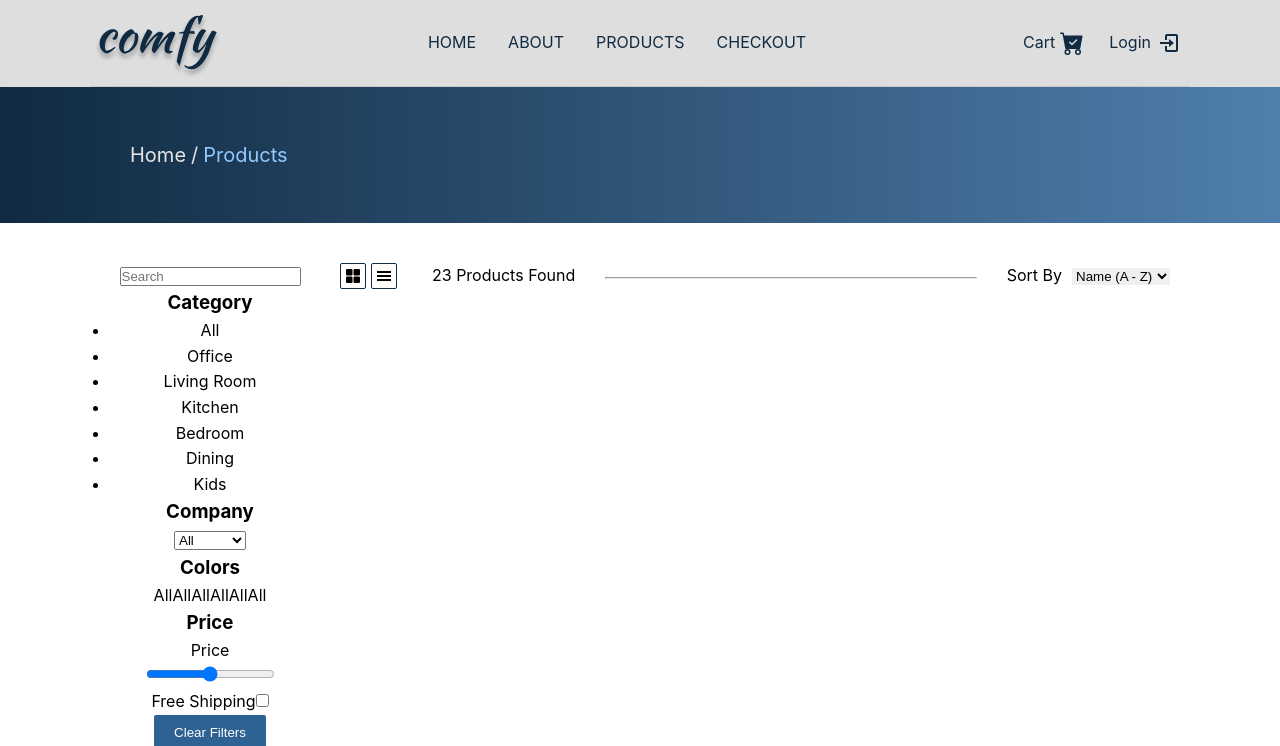
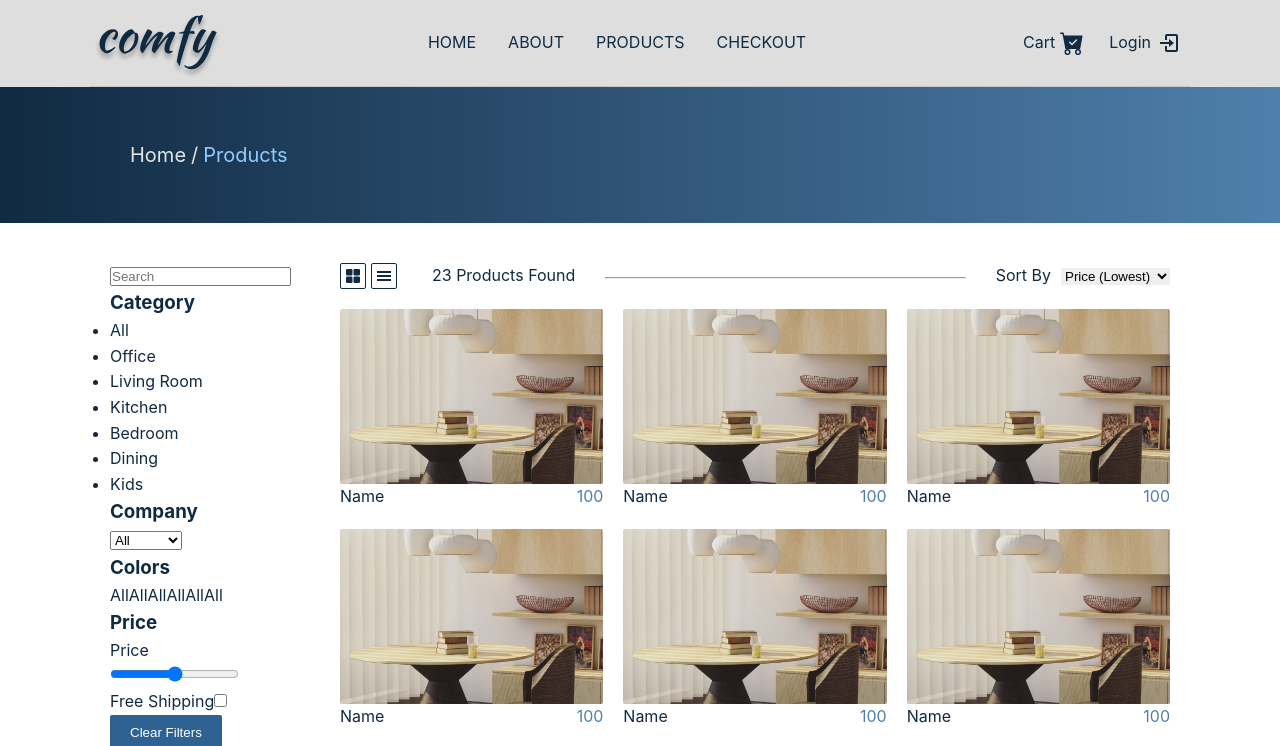
Before and after one commit to nhatkytran/React-Comfy-JSm, a React (Create React App) app: page /products in a window 1280 px wide. Shown: the top 746 px of the page. Built offline with nearby package versions, Linux system fonts and the light colour scheme; no server answers.

Commit message:
Products Basic setup

```diff
--- a/src/pages/Products.jsx
+++ b/src/pages/Products.jsx
@@ -1,8 +1,7 @@
 import { useEffect, useState } from "react";
 import { ProductsStyles } from "./styledComponents";
 import { PageHero } from "../components";
-import { Filter } from "./ProductsComponent";
-import { Sort } from "./ProductsComponent";
+import { Filter, Sort, ProductsList } from "./ProductsComponent";
 
 function Products() {
   const [height, setHeight] = useState("100vh");
@@ -34,6 +33,7 @@ function Products() {
           <Filter />
           <div>
             <Sort />
+            <ProductsList />
           </div>
         </div>
       </div>
--- a/src/pages/ProductsComponent/Filter.jsx
+++ b/src/pages/ProductsComponent/Filter.jsx
@@ -1,6 +1,9 @@
+import { FilterStyles } from "../styledComponents";
+
 function Filter() {
   return (
-    <div className="filters">
+    <FilterStyles>
+      <div className="filter">
         <input type="text" placeholder="Search" />
         <div>
           <h3>Category</h3>
@@ -46,6 +49,7 @@ function Filter() {
           <button className="btn">Clear Filters</button>
         </div>
       </div>
+    </FilterStyles>
   );
 }
 
--- a/src/pages/ProductsComponent/ProductsList.jsx
+++ b/src/pages/ProductsComponent/ProductsList.jsx
@@ -1,5 +1,72 @@
+import { Link } from "react-router-dom";
+import { AiOutlineSearch } from "react-icons/ai";
+
+import desk from "../../imgs/nice-desk.jpeg";
+import upperFirstLetter from "../../utils/upperFirstLetter";
+
+import { ProductsListStyles } from "../styledComponents";
+
 function ProductsList() {
-  return "ProductsList";
+  return (
+    <ProductsListStyles className="products-list grid-layout">
+      <ProductGrid />
+      <ProductGrid />
+      <ProductGrid />
+      <ProductGrid />
+      <ProductGrid />
+      <ProductGrid />
+      <ProductGrid />
+      <ProductGrid />
+      <ProductGrid />
+      <ProductGrid />
+      <ProductGrid />
+      <ProductGrid />
+      <ProductGrid />
+      <ProductGrid />
+      <ProductGrid />
+    </ProductsListStyles>
+  );
+}
+
+function ProductGrid() {
+  return (
+    <article className="product-grid">
+      <div to="/products/id" className="img-container">
+        <img src={desk} alt="Test" />
+        <Link to="/" className="overlay">
+          <AiOutlineSearch />
+        </Link>
+      </div>
+      <div>
+        <p>{upperFirstLetter("name")}</p>
+        <p className="price">100</p>
+      </div>
+    </article>
+  );
+}
+
+function ProductList() {
+  return (
+    <article className="product-list">
+      <div>
+        <div className="image">
+          <div className="overlay">
+            <AiOutlineSearch />
+          </div>
+        </div>
+      </div>
+      <div className="product-list-content">
+        <h3>{upperFirstLetter("your name")}</h3>
+        <p className="price">Price</p>
+        <p>
+          {`Lorem ipsum, dolor sit amet consectetur adipisicing elit. Deserunt
+            iste quas minima qui tempore porro quos provident labore voluptas
+            omnis?`.substring(0, 100) + "..."}
+        </p>
+        <button className="btn btn-details">DETAILS</button>
+      </div>
+    </article>
+  );
 }
 
 export default ProductsList;
--- a/src/pages/ProductsComponent/Sort.jsx
+++ b/src/pages/ProductsComponent/Sort.jsx
@@ -3,6 +3,8 @@ import { IoGrid } from "react-icons/io5";
 import { GiHamburgerMenu } from "react-icons/gi";
 
 function Sort() {
+  function handlePrice() {}
+
   return (
     <SortStyles>
       <div className="views">
@@ -19,8 +21,15 @@ function Sort() {
       </div>
       <div className="sort">
         <span>Sort By</span>
-        <select className="sort-select" name="" id="">
-          <option value="">Name (A - Z)</option>
+        <select
+          className="sort-select"
+          value="price-lowest"
+          onChange={handlePrice}
+        >
+          <option value="price-lowest">Price (Lowest)</option>
+          <option value="price-highest">Price (Highest)</option>
+          <option value="name-a">Name (A - Z)</option>
+          <option value="name-z">Name (Z - A)</option>
         </select>
       </div>
     </SortStyles>
--- a/src/pages/styledComponents/FilterStyles.jsx
+++ b/src/pages/styledComponents/FilterStyles.jsx
@@ -1,3 +1,10 @@
 import styled from "styled-components";
 
-export const FilterStyles = styled.div``;
+export const FilterStyles = styled.div`
+  .filter {
+    text-align: left;
+
+    position: sticky;
+    top: 20px;
+  }
+`;
--- a/src/pages/styledComponents/ProductsListStyles.jsx
+++ b/src/pages/styledComponents/ProductsListStyles.jsx
@@ -1,3 +1,160 @@
 import styled from "styled-components";
+import desk from "../../imgs/nice-desk.jpeg";
 
-export const ProductsListStyles = styled.div``;
+export const ProductsListStyles = styled.div`
+  display: grid;
+  margin-top: 20px;
+
+  // Grid template
+  &.grid-layout {
+    grid-template-columns: 1fr 1fr 1fr;
+    gap: 20px;
+
+    @media screen and (max-width: 968px) {
+      grid-template-columns: 1fr 1fr;
+    }
+
+    @media screen and (max-width: 768px) {
+      grid-template-columns: 1fr;
+      gap: 15px;
+    }
+  }
+
+  .product-grid {
+    width: 100%;
+
+    .img-container {
+      position: relative;
+
+      img {
+        width: 100%;
+        height: 175px;
+        object-fit: cover;
+        object-position: center;
+        border-radius: 2px;
+
+        @media screen and (max-width: 768px) {
+          height: 200px;
+        }
+      }
+
+      .overlay {
+        background-color: rgba(16, 42, 66, 0.4);
+        transition: all ease 0.2s;
+        cursor: pointer;
+
+        position: absolute;
+        top: 0;
+        left: 0;
+        right: 0;
+        bottom: 0;
+
+        opacity: 0;
+
+        &:hover {
+          opacity: 1;
+        }
+
+        svg {
+          font-size: 36px;
+          fill: var(--main-text-white);
+
+          position: absolute;
+          top: 50%;
+          left: 50%;
+          transform: translate(-50%, -50%);
+        }
+      }
+    }
+
+    div {
+      display: flex;
+      align-items: center;
+      justify-content: space-between;
+
+      .price {
+        color: var(--main-text-light);
+      }
+    }
+  }
+
+  // List template
+  &.list-layout {
+    grid-template-columns: 1fr;
+    gap: 20px;
+  }
+
+  .product-list {
+    display: flex;
+    align-items: center;
+
+    @media screen and (max-width: 968px) {
+      flex-direction: column;
+      align-items: flex-start;
+    }
+
+    .image {
+      display: block;
+      width: 300px;
+      height: 200px;
+      background-image: url(${desk});
+      background-repeat: no-repeat;
+      background-position: center center;
+      background-size: cover;
+      border-radius: 2px;
+
+      position: relative;
+
+      .overlay {
+        background-color: rgba(16, 42, 66, 0.4);
+        transition: all ease 0.2s;
+        cursor: pointer;
+
+        position: absolute;
+        top: 0;
+        left: 0;
+        right: 0;
+        bottom: 0;
+
+        opacity: 0;
+
+        &:hover {
+          opacity: 1;
+        }
+
+        svg {
+          font-size: 36px;
+          fill: var(--main-text-white);
+
+          position: absolute;
+          top: 50%;
+          left: 50%;
+          transform: translate(-50%, -50%);
+        }
+      }
+    }
+
+    &-content {
+      text-align: left;
+      padding: 0 20px;
+
+      @media screen and (max-width: 968px) {
+        padding: 10px 20px 20px 0;
+      }
+
+      .price {
+        color: var(--main-text-light);
+      }
+
+      .btn-details {
+        margin-top: 10px;
+        padding: 2px 4px;
+        transition: all linear 0.1s;
+
+        &:hover {
+          background-color: var(--main-text-light);
+        }
+      }
+    }
+  }
+`;
--- a/src/pages/styledComponents/ProductsStyles.jsx
+++ b/src/pages/styledComponents/ProductsStyles.jsx
@@ -7,6 +7,15 @@ export const ProductsStyles = styled.div`
     gap: 30px;
 
     width: 100%;
+    color: var(--main-text);
     padding: 40px 20px;
+
+    @media screen and (max-width: 768px) {
+      gap: 15px;
+    }
+
+    @media screen and (max-width: 668px) {
+      grid-template-columns: 1fr;
+    }
   }
 `;
--- a/src/pages/styledComponents/SortStyles.jsx
+++ b/src/pages/styledComponents/SortStyles.jsx
@@ -4,6 +4,11 @@ export const SortStyles = styled.div`
   display: flex;
   align-items: center;
   justify-content: space-between;
+
+  @media screen and (max-width: 768px) {
+    flex-direction: column;
+    align-items: flex-start;
+  }
 
   .views {
     display: flex;
@@ -14,16 +19,30 @@ export const SortStyles = styled.div`
       padding: 4px;
       border-radius: 2px;
       border: 1px solid var(--main-text);
+      cursor: pointer;
     }
 
     .found {
       margin-left: 30px;
+
+      @media screen and (max-width: 868px) {
+        margin-left: 20px;
+      }
+
+      @media screen and (max-width: 768px) {
+        margin-left: 15px;
+      }
     }
   }
 
   .bar {
     flex: 1;
     margin: 0 30px;
+
+    @media screen and (max-width: 768px) {
+      width: 100%;
+      margin: 10px 0;
+    }
 
     hr {
       margin: 0;
```
Lines whose indentation alone changed are shown as unchanged.
